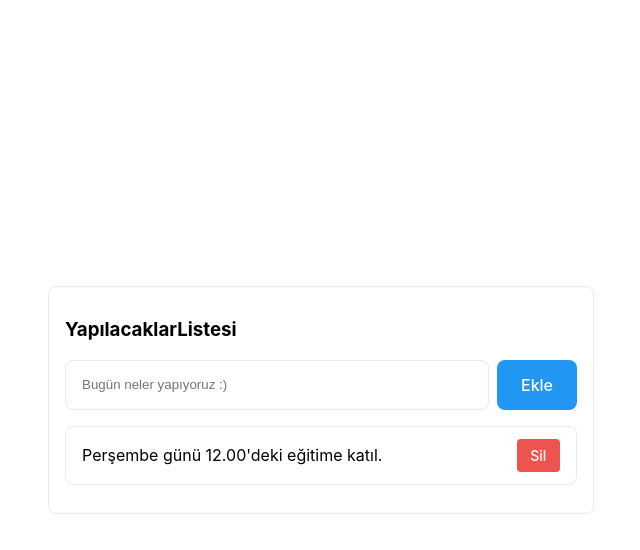
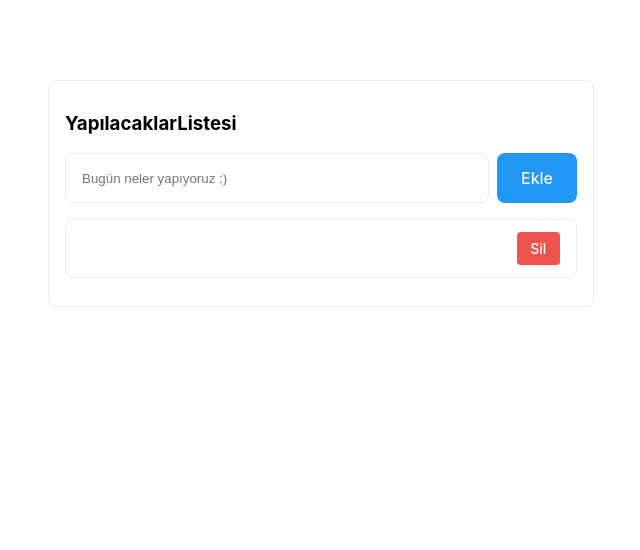
Before and after one commit to emintayfur/be-icin-react, a React (Create React App) app: page / in a window 1280 px wide. Both pictures are taken after a click on the button "Ekle". Shown: the top 550 px of the page, without its empty margins (319-959 px from the left). Built offline with nearby package versions, Linux system fonts and the light colour scheme.

Commit message:
Bir kaç stil değişikliği yapıldı ve yapılacaklar listesi döngüye sokularak kullanıcıya gösterildi

```diff
--- a/src/App.css
+++ b/src/App.css
@@ -1,3 +1,5 @@
+/* src/App.css */
+
 body {
   margin: 0;
   font-family: -apple-system, BlinkMacSystemFont, 'Segoe UI', 'Roboto', 'Oxygen',
@@ -15,7 +17,8 @@ main.container {
   overflow: hidden;
   box-sizing: border-box;
   justify-content: center;
-  align-items: center;
+  align-items: start;
+  padding-top: 5rem;
 }
 
 div.todo-box {
@@ -77,6 +80,8 @@ div.todo-box {
   border-radius: 0.5rem;
   border: 1px solid #eaeaea;
   box-sizing: border-box;
+  max-height: 380px;
+  overflow-y: auto;
 }
 
 /***/
--- a/src/App.js
+++ b/src/App.js
@@ -4,23 +4,20 @@ import "./App.css";
 import React from "react";
 
 function App() {
-    const [inputValue, setInputValue] = React.useState('');
+    const [inputValue, setInputValue] = React.useState("");
     const [list, setList] = React.useState([]);
 
     const onInputValueChange = (event) => {
         const value = event.target.value;
         setInputValue(value);
-    }
+    };
 
     const onAddBtnClick = () => {
-        const newList = [
-            ...list,
-            inputValue,
-        ];
+        const newList = [...list, inputValue];
 
-        setList(newList)
+        setList(newList);
         console.log(newList);
-    }
+    };
 
     return (
         <main className="container">
@@ -39,10 +36,12 @@ function App() {
                     </button>
                 </div>
 
+                {list.length > 0 ? (
                     <ul className="todo-s">
-                    <li className="todo">
+                        {list.map((todo, todoIndex) => (
+                            <li className="todo" key={todoIndex}>
                                 <div>
-                            <span>Perşembe günü 12.00'deki eğitime katıl.</span>
+                                    <span>{todo}</span>
                                 </div>
 
                                 <div className="todo-actions">
@@ -51,7 +50,9 @@ function App() {
                                     </button>
                                 </div>
                             </li>
+                        ))}
                     </ul>
+                ) : null}
             </div>
         </main>
     );
```
Lines whose indentation alone changed are shown as unchanged.
